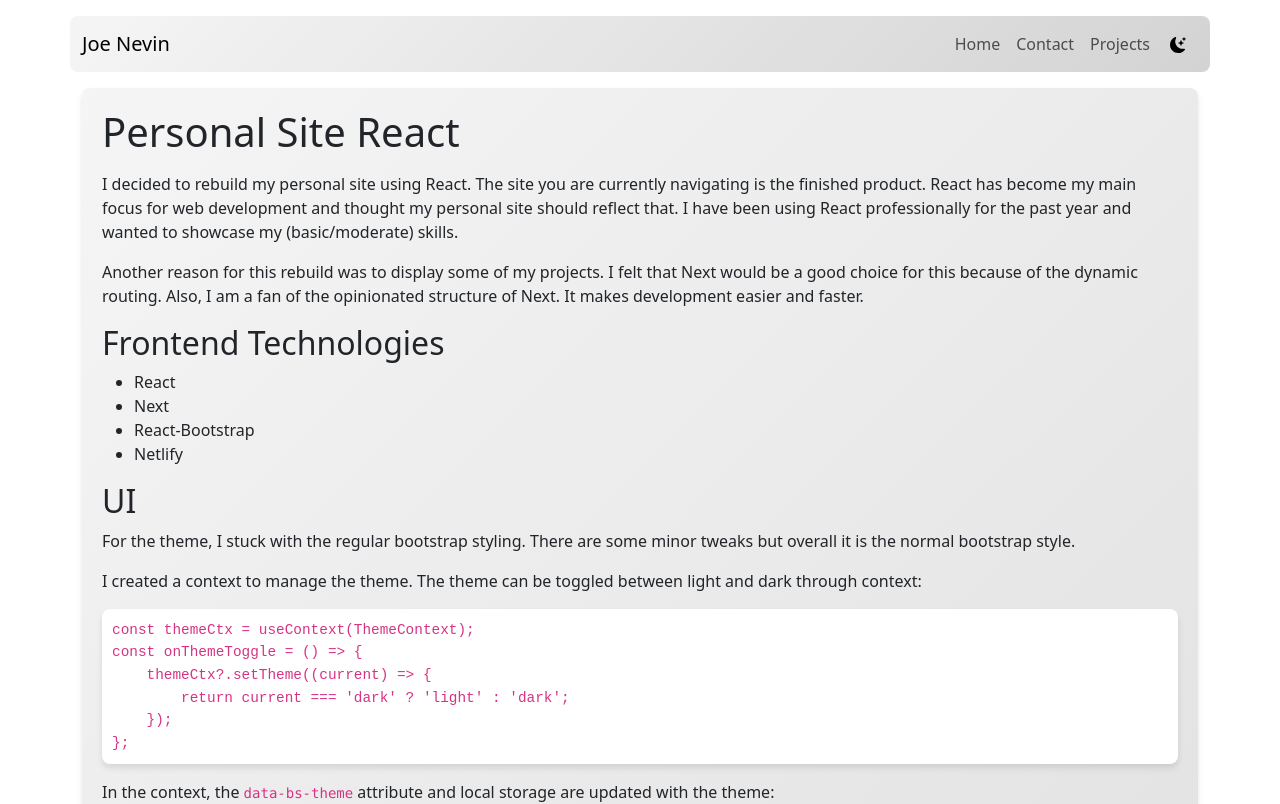
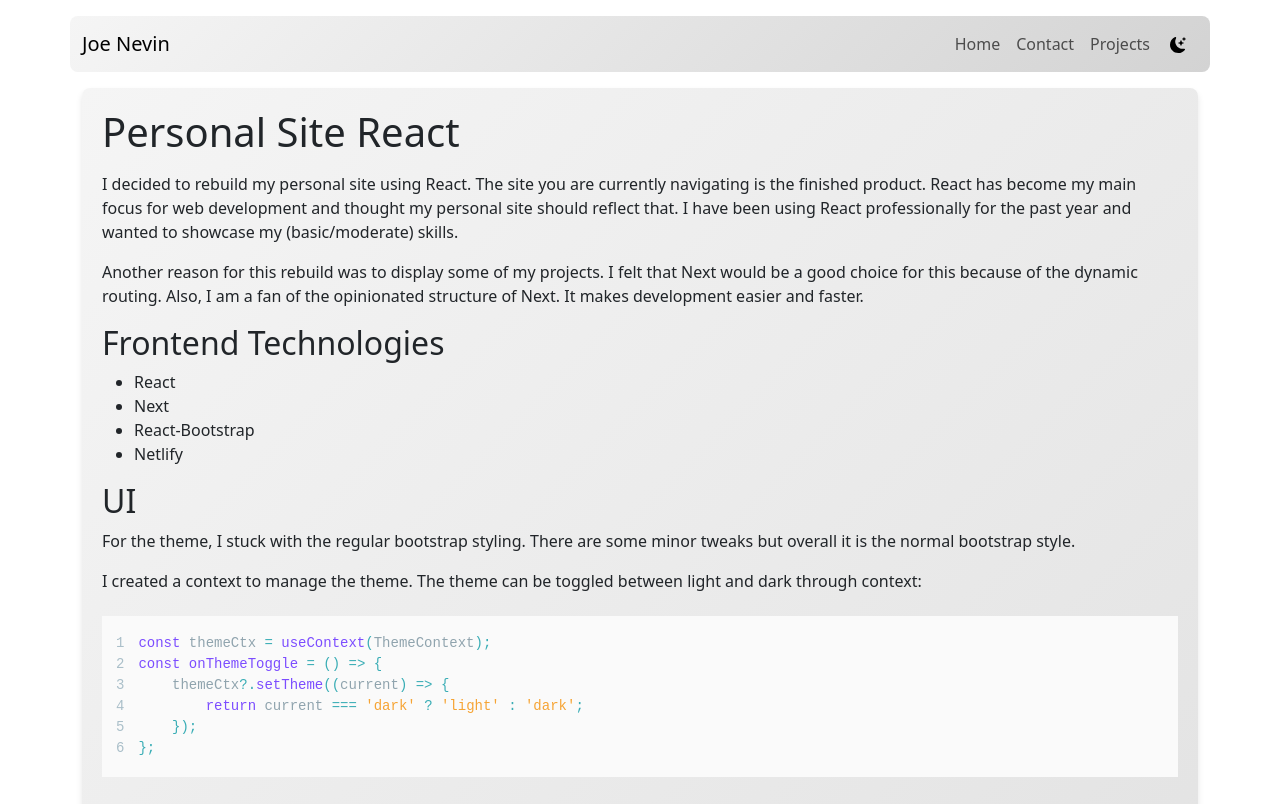
Before and after one commit to j0zsef/josephfnevin, a Next.js app: page /projects/personal-site-react in a window 1280 px wide. Shown: the top 804 px of the page. Built offline with nearby package versions, Linux system fonts and the light colour scheme.

Commit message:
Adding syntax highlighting to code snippets.

```diff
--- a/package.json
+++ b/package.json
@@ -10,6 +10,7 @@
   },
   "dependencies": {
     "@next/third-parties": "^15.1.0",
+    "@types/react-syntax-highlighter": "^15.5.13",
     "@typescript-eslint/eslint-plugin": "^8.12.1",
     "bootstrap": "^5.3.3",
     "eslint-config-airbnb": "^19.0.4",
@@ -19,7 +20,8 @@
     "react-bootstrap": "^2.10.5",
     "react-bootstrap-icons": "^1.11.4",
     "react-dom": "19.0.0-rc-69d4b800-20241021",
-    "react-markdown": "^9.0.1"
+    "react-markdown": "^9.0.1",
+    "react-syntax-highlighter": "^15.6.6"
   },
   "devDependencies": {
     "@types/node": "^20",
--- a/src/app/globals.css
+++ b/src/app/globals.css
@@ -49,6 +49,7 @@ article {
 .theme-selector {
     background: inherit;
     border: 0;
+
     .bi {
         height: 1.5rem;
         fill: var(--theme-selector-color);
@@ -57,6 +58,7 @@ article {
     :active {
         background: transparent;
     }
+
     :hover {
         background: transparent;
     }
@@ -75,19 +77,6 @@ article {
     transition: background 0.3s ease;
 }
 
-pre {
-    background: var(--pre-bg);
-    box-shadow: 0 0.25rem 0.375rem var(--shadow-color);
-    border-radius: 0.5rem;
-    padding: 0.625rem;
-
-    code {
-        font-family: 'Fira Code', monospace;
-        font-size: 0.9rem;
-        color: var(--bs-code-color);
-    }
-}
-
 h1 {
     margin-bottom: 1rem;
 }
@@ -104,6 +93,6 @@ img {
     width: 1rem;
 }
 
-.bi + span {
+.bi+span {
     margin-left: 0.25rem;
 }
--- a/src/app/projects/[slug]/page.tsx
+++ b/src/app/projects/[slug]/page.tsx
@@ -1,4 +1,4 @@
-import ReactMarkdown from 'react-markdown';
+import MarkdownRenderer from '@/components/MarkdownRenderer';
 import * as fs from 'node:fs';
 import path from 'node:path';
 
@@ -19,7 +19,7 @@ const Project = async ({ params }: { params: Promise<{ slug: string }> }) => {
   return (
     <main>
       <article>
-        <ReactMarkdown>{content}</ReactMarkdown>
+        <MarkdownRenderer content={content} />
       </article>
     </main>
   );
--- /dev/null
+++ b/src/components/MarkdownRenderer.tsx
@@ -0,0 +1,42 @@
+'use client';
+
+import ReactMarkdown from 'react-markdown';
+import { Prism as SyntaxHighlighter } from 'react-syntax-highlighter';
+import { materialDark, materialLight } from 'react-syntax-highlighter/dist/esm/styles/prism';
+import { useContext } from 'react';
+import { ThemeContext } from '@/context/ThemeProvider';
+
+type MarkdownRendererProps = {
+  content: string;
+};
+
+const MarkdownRenderer: React.FC<MarkdownRendererProps> = ({ content }) => {
+  const themeCtx = useContext(ThemeContext);
+  const isDark = themeCtx?.isDark;
+
+  return (
+    <ReactMarkdown
+      children={content}
+      components={{
+        code(props) {
+          const { children, className } = props
+          const match = /language-(\w+)/.exec(className || '')
+          return match ? (
+            <SyntaxHighlighter
+              children={String(children).replace(/\n$/, '')}
+              language={match[1]}
+              showLineNumbers={true}
+              style={isDark ? materialDark : materialLight}
+            />
+          ) : (
+            <code {...props} className={className}>
+              {children}
+            </code>
+          )
+        }
+      }}
+    />
+  )
+};
+
+export default MarkdownRenderer;
--- a/src/context/ThemeProvider.tsx
+++ b/src/context/ThemeProvider.tsx
@@ -9,15 +9,18 @@ import {
 } from 'react';
 
 interface ThemeContextType {
-    theme: string | undefined;
-    setTheme: Dispatch<SetStateAction<string | undefined>>;
+  isDark: boolean;
+  theme: string | undefined;
+  setTheme: Dispatch<SetStateAction<string | undefined>>;
 }
 
 const ThemeContext = createContext<ThemeContextType | undefined>(undefined);
 
 const ThemeProvider = ({ children }: { children: ReactNode }) => {
   const [theme, setTheme] = useState<string | undefined>(undefined);
-  const value = useMemo(() => ({ theme, setTheme }), [theme]);
+  const [isDark, setIsDark] = useState<boolean>(false);
+  const value = useMemo(() => ({ theme, setTheme, isDark }), [theme, isDark]);
+
 
   // run once on mount
   useEffect(() => {
@@ -30,6 +33,7 @@ const ThemeProvider = ({ children }: { children: ReactNode }) => {
     if (theme) {
       localStorage.setItem('theme', theme);
       document.documentElement.setAttribute('data-bs-theme', theme);
+      setIsDark(theme === 'dark');
     }
   }, [theme]);
 
```
Also changed, not shown: 1 other file (tests, documents, lock files or other folders).
